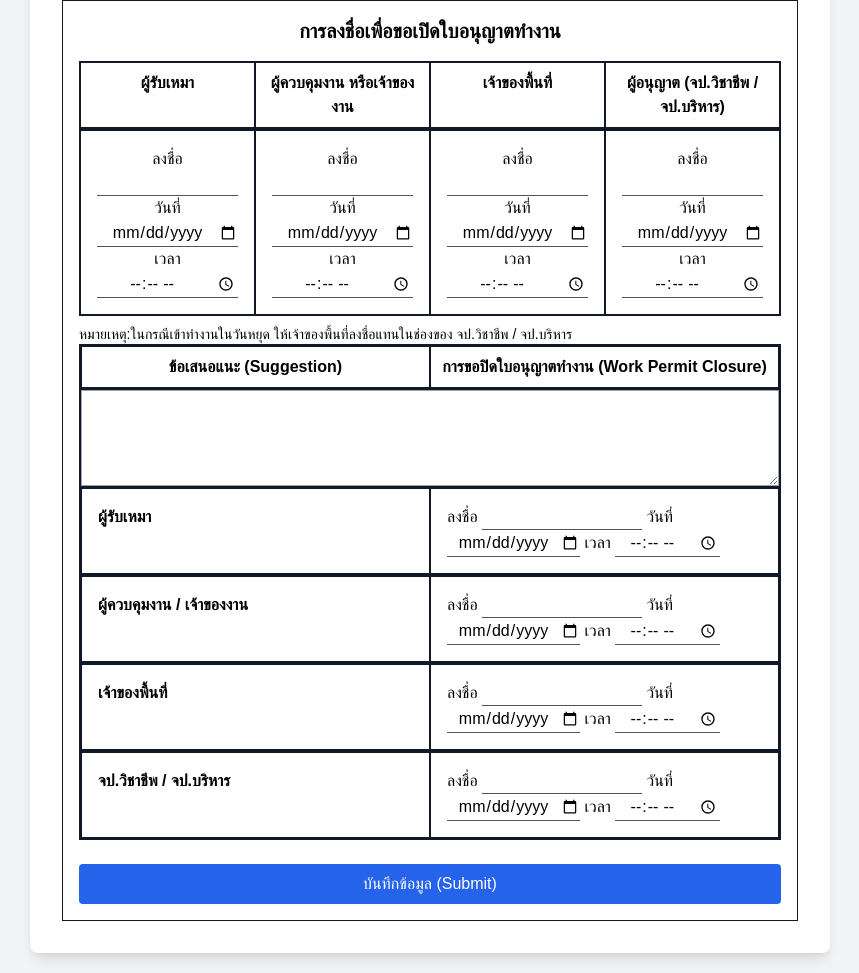
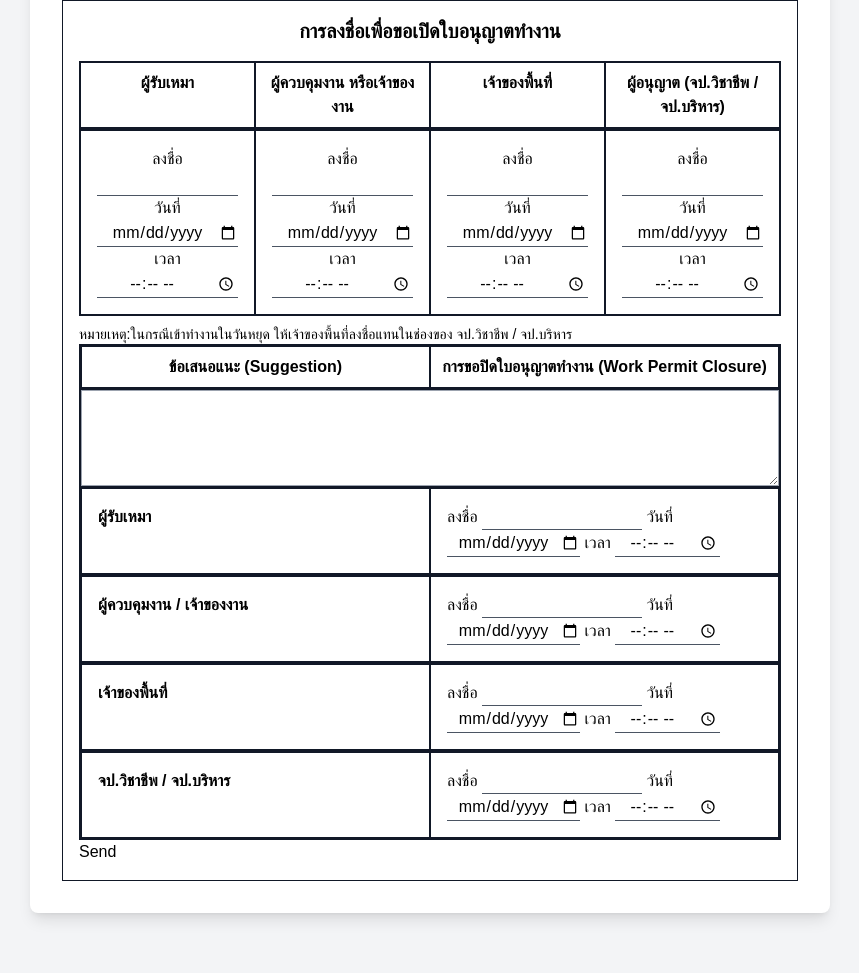
Before and after one commit to Ojithailand/Work.permit, a plain HTML site: page index.html in a window 1280 px wide. Shown: the part 2435-3408 px from the top of the page, without its empty margins (210-1069 px from the left). After the commit the page ends 3368 px from the top, so only its background shows below. Drawn offline with nearby package versions, Linux system fonts and the light colour scheme.

Commit message:
Update index.html

```diff
--- a/index.html
+++ b/index.html
@@ -452,9 +452,6 @@
         </div>
     </div>
 </body>
-
-  <button class="mt-6 w-full bg-blue-600 text-white p-2 rounded hover:bg-blue-700">
-            บันทึกข้อมูล (Submit)
-        </button>
+        <button type="บันทึกข้อมูล (Submit)">Send</button>
         </form>
 </html>
```
